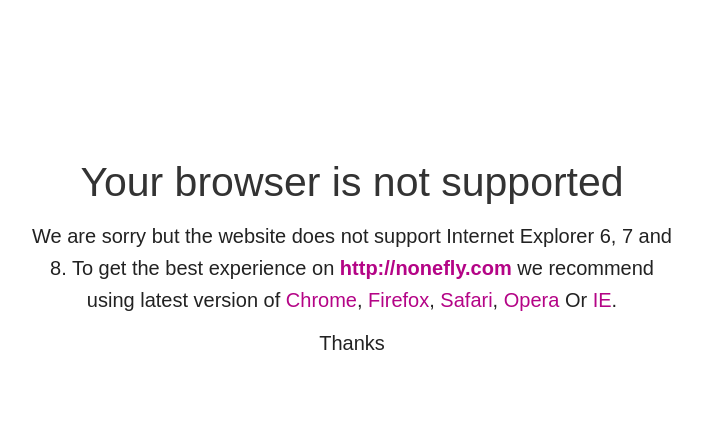
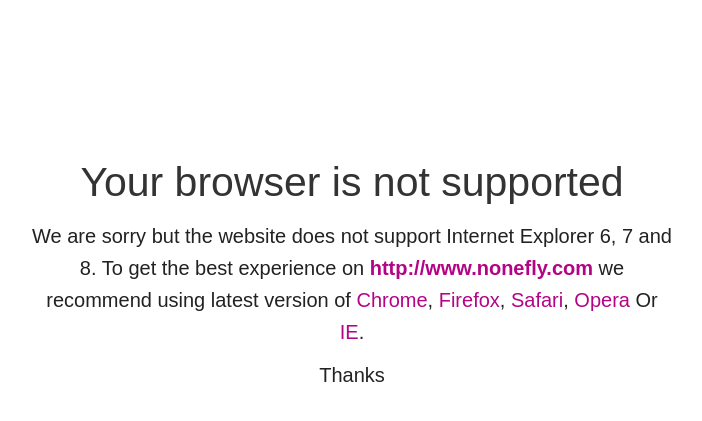
Before and after one commit to nonefly/nonefly.github.com, a Jekyll site: the page built from browser-warning/index.html, in a window 1280 px wide. Shown: the top 421 px of the page, without its empty margins (288-990 px from the left). Built offline with Jekyll 4.4.1, drawn with Linux system fonts in a browser that asks for light colours; some of the changed lines change nothing that is shown.

Commit message:
Update _config.yml

```diff
--- a/_config.yml
+++ b/_config.yml
@@ -6,7 +6,7 @@
  － Doing Follow the Heart
  － Going After the Dream
 baseurl: ""
-url: "http://nonefly.com"
+url: "http://www.nonefly.com"
 logourl: /assets/images/logo.png # Site logo
 author: "nonefly"
 author_thumbnail: "/assets/images/avatar.jpg" # Author avatar
```
